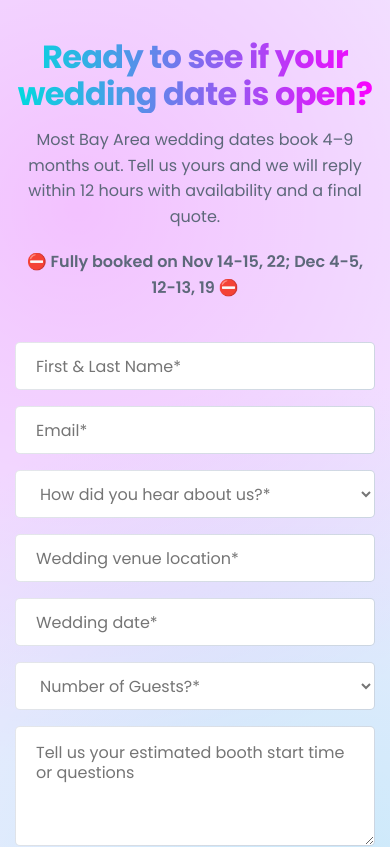
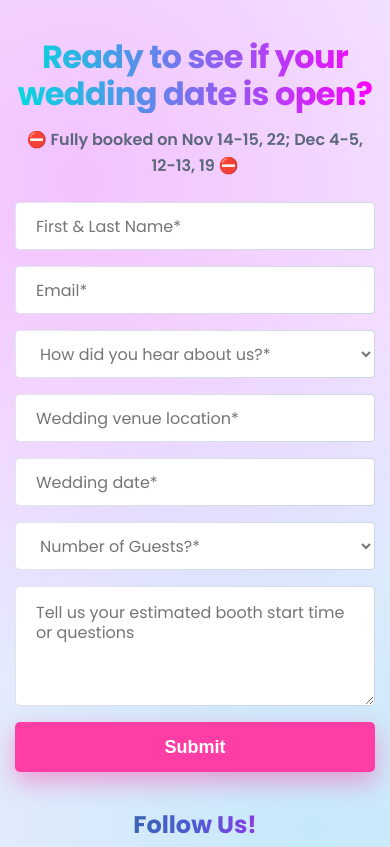
Before and after one commit to leokyeung/handsomephotobooth, a website: page bay-area-wedding-photo-booth.html in a window 390 px wide. Shown: the part 10000-10847 px from the top of the page. Drawn offline with Linux system fonts and the light colour scheme.

Commit message:
Tighten the booked notice spacing and hide the contact intro on mobile (#54)
* Tighten the gap between the booked notice and the form

* Hide the contact intro paragraph on mobile

---------

Co-authored-by: Leo Yeung <lyeung@Leos-MacBook-Pro.local>

```diff
--- a/assets/css/style.css
+++ b/assets/css/style.css
@@ -1038,6 +1038,10 @@ header.open .hamburger span:nth-child(4) {
 
 .contact-section {
     background-color: #f4f2f2;
+}
+
+#booked-notice {
+    margin-bottom: -1rem;
 }
 
 .contact-us {
--- a/bay-area-wedding-photo-booth.html
+++ b/bay-area-wedding-photo-booth.html
@@ -1185,6 +1185,10 @@
         line-height: 1.4;
       }
 
+      .section-head p.booked-notice {
+        margin-bottom: -18px;
+      }
+
       .form-status {
         display: none;
         margin-bottom: 14px;
@@ -1412,6 +1416,10 @@
           line-height: 1.6;
         }
 
+        .contact-intro,
+        .contact-intro + br {
+          display: none;
+        }
         .cta-row .btn {
           width: 100%;
         }
@@ -2742,7 +2750,7 @@
         <div class="container">
           <div class="section-head">
             <h2 class="gradient">Ready to see if your wedding date is open?</h2>
-            <p>
+            <p class="contact-intro">
               Most Bay Area wedding dates book 4&ndash;9 months out. Tell us
               yours and we will reply within 12 hours with availability and a
               final quote.
```
